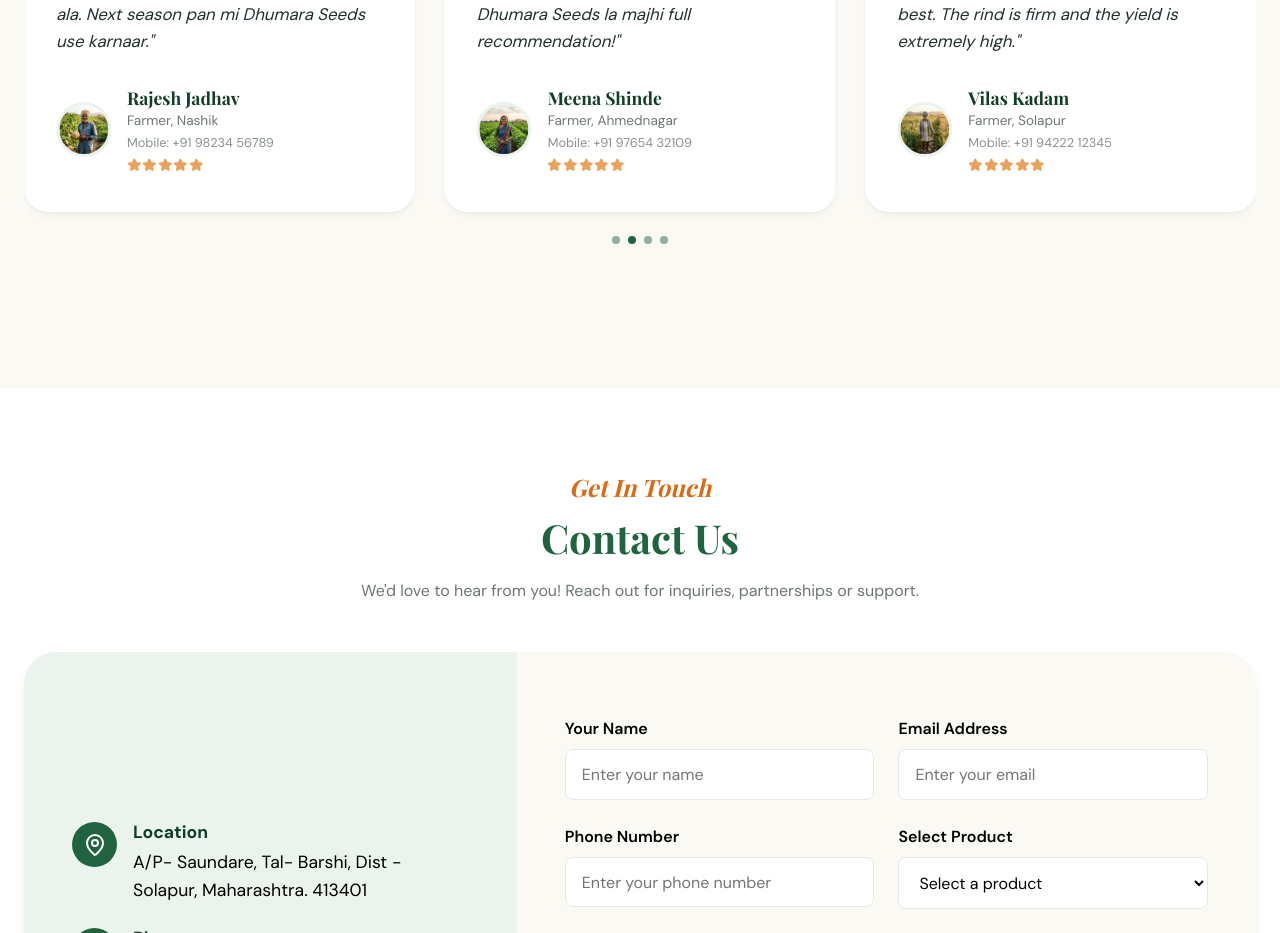
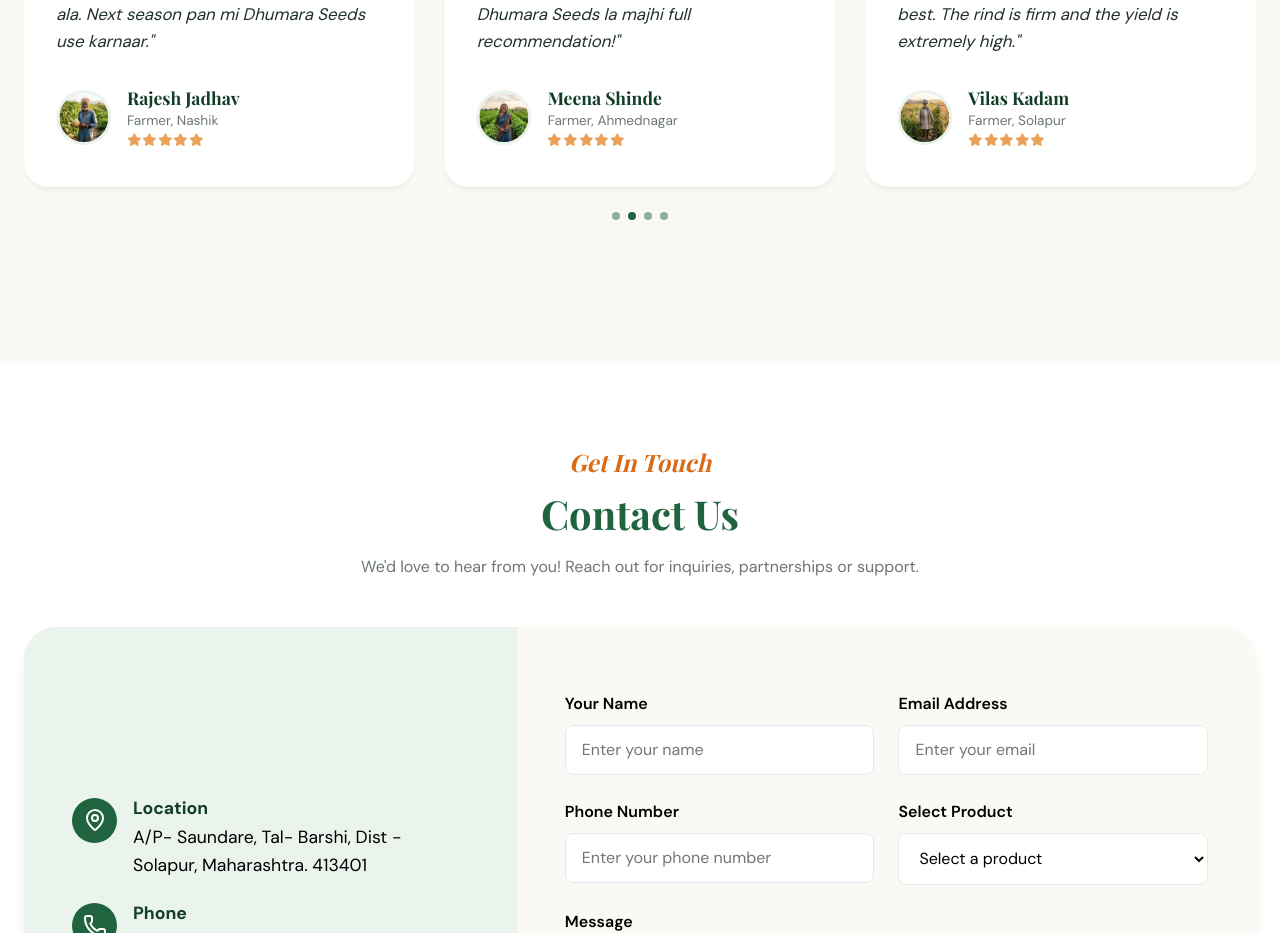
Before and after one commit to TD-Komal-Nathe/dhumara-seeds, a React (Vite) app: page / in a window 1280 px wide. Shown: the part 3585-4518 px from the top of the page. Built offline with nearby package versions, Linux system fonts and the light colour scheme; a web font is replaced by a local one.

Commit message:
Fix GitHub Pages deployment

```diff
--- a/src/components/Testimonials.jsx
+++ b/src/components/Testimonials.jsx
@@ -99,7 +99,7 @@ const Testimonials = () => {
                     <div className="author-info">
                       <h4 className="author-name">{testimonial.name}</h4>
                       <span className="author-role">{testimonial.role}</span>
-                      <span className="author-mobile">Mobile: {testimonial.mobile}</span>
+                      {/* <span className="author-mobile">Mobile: {testimonial.mobile}</span> */}
                       <div className="stars">
                         {[1, 2, 3, 4, 5].map(star => (
                           <Star key={star} size={14} fill="#E9A25A" color="#E9A25A" />
```
